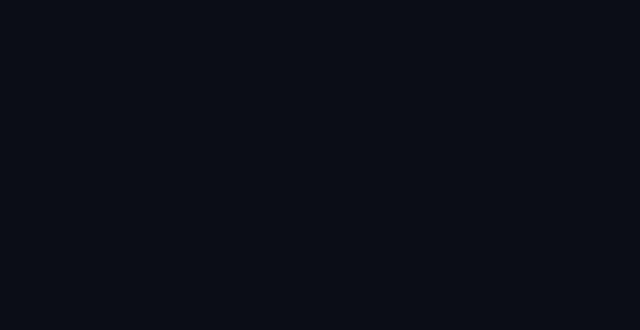
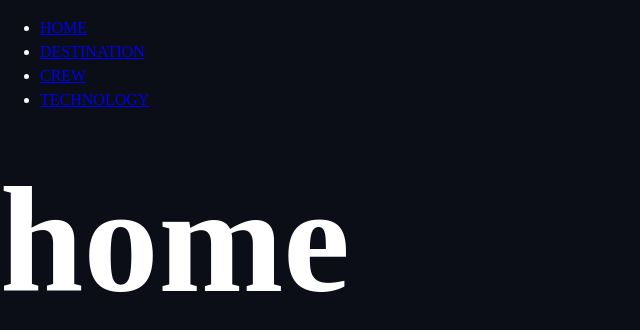
Before and after one commit to AidanBoland/space-tourism-site, a React (Create React App) app: page / in a window 1280 px wide. Shown: the top 330 px of the page, without its empty margins (0-640 px from the left). Built offline with nearby package versions, Linux system fonts and the light colour scheme; a web font is replaced by a local one.

Commit message:
routing done

```diff
--- a/src/App.tsx
+++ b/src/App.tsx
@@ -1,10 +1,26 @@
-import React from "react";
+import React from 'react';
+import { /*Outlet,*/ Route, BrowserRouter, Routes } from 'react-router-dom';
 import './App.scss';
 
+import Navbar from './components/navbar/navbar';
+
+import Home from './pages/home';
+import Destination from './pages/destination';
+import Crew from './pages/crew';
+import Technology from './pages/technology';
+
 function App() {
-    return(
-        <div />
-    )
+    return (
+        <BrowserRouter>
+            <Navbar />
+            <Routes>
+                <Route path='/' element={<Home />} />
+                <Route path='/destination' element={<Destination />} />
+                <Route path='/crew' element={<Crew />} />
+                <Route path='/technology' element={<Technology />} />
+            </Routes>
+        </BrowserRouter>
+    );
 }
 
 export default App;
--- a/src/components/navbar/navbar.tsx
+++ b/src/components/navbar/navbar.tsx
@@ -0,0 +1,34 @@
+import React from 'react';
+import { /*BrowserRouter, Route,*/ Link } from 'react-router-dom';
+import './navbar.scss';
+
+function Navbar() {
+    return (
+        <nav id="navMenu">
+            <ul>
+                <li>
+                    <Link to="/" id="navlinkToHome">
+                        HOME
+                    </Link>
+                </li>
+                <li>
+                    <Link to="/destination" id="navlinkToDestination">
+                        DESTINATION
+                    </Link>
+                </li>
+                <li>
+                    <Link to="/crew" id="navlinkToCrew">
+                        CREW
+                    </Link>
+                </li>
+                <li>
+                    <Link to="/technology" id="navlinkToTechnology">
+                        TECHNOLOGY
+                    </Link>
+                </li>
+            </ul>
+        </nav>
+    );
+}
+
+export default Navbar;
--- a/src/index.tsx
+++ b/src/index.tsx
@@ -1,11 +1,13 @@
 import React from 'react';
 import ReactDOM from 'react-dom/client';
 import './index.scss';
-import App from "./App";
+
+import App from './App';
 
 const root = ReactDOM.createRoot(document.getElementById('root')!);
+
 root.render(
     <React.StrictMode>
-        <App />
+        <App></App>
     </React.StrictMode>
 );
--- a/src/pages/crew.tsx
+++ b/src/pages/crew.tsx
@@ -0,0 +1,9 @@
+import React from "react";
+
+function Crew() {
+    return(
+        <h1>Crew</h1>
+    )
+}
+
+export default Crew;
--- a/src/pages/destination.tsx
+++ b/src/pages/destination.tsx
@@ -0,0 +1,9 @@
+import React from "react";
+
+function Destination() {
+    return (
+        <h1>destination</h1>
+    )
+}
+
+export default Destination;
--- a/src/pages/home.tsx
+++ b/src/pages/home.tsx
@@ -0,0 +1,9 @@
+import React from "react";
+
+function Home() {
+    return(
+        <h1>home</h1>
+    )
+}
+
+export default Home;
--- a/src/pages/technology.tsx
+++ b/src/pages/technology.tsx
@@ -0,0 +1,9 @@
+import React from "react";
+
+function Technology() {
+    return(
+        <h1>Technology</h1>
+    )
+}
+
+export default Technology;
```
